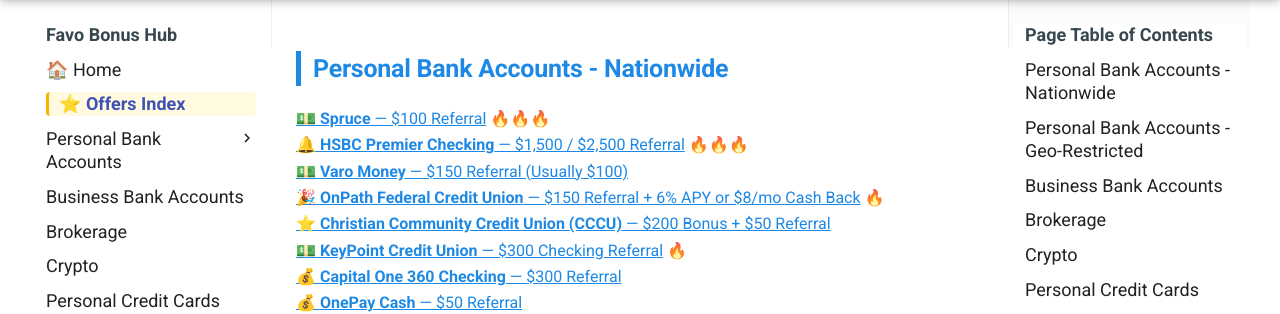
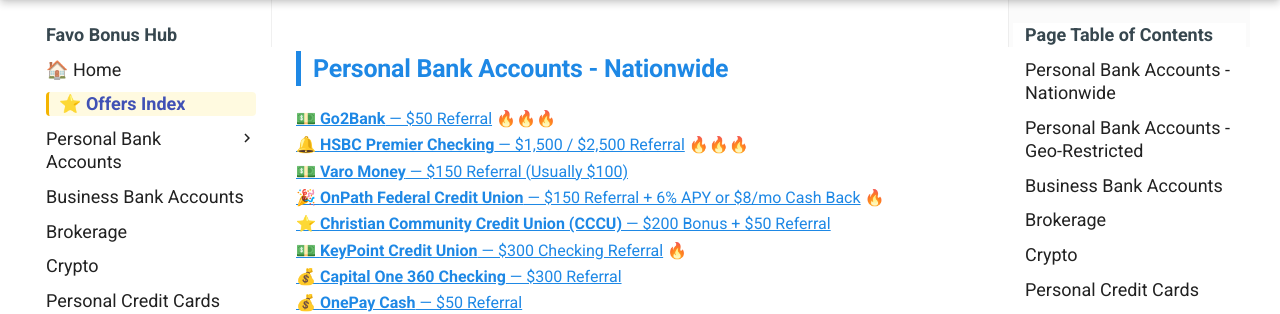
Before and after one commit to whispersofzephyr/favolinkhub-site, an MkDocs documentation site: the page built from docs/offers-index.md, in a window 1280 px wide and 900 px high, scrolled down 310 px. Shown: the part 151-465 px from the top of the window. Built offline with MkDocs 1.6.1 and Material for MkDocs 9.7.7, drawn with Linux system fonts in a browser that asks for light colours.

Commit message:
Update referral offers in offers-index.md

```diff
--- a/docs/offers-index.md
+++ b/docs/offers-index.md
@@ -12,7 +12,7 @@ All current offers, organized by categories:
 <a id="personal-bank-nationwide"></a>
 ## Personal Bank Accounts - Nationwide
 
-[💵 **Spruce** — $100 Referral](personal-bank-nationwide.md#spruce) 🔥🔥🔥
+[💵 **Go2Bank** — $50 Referral](personal-bank-nationwide.md#go2bank) 🔥🔥🔥
 [🔔 **HSBC Premier Checking** — $1,500 / $2,500 Referral](personal-bank-nationwide.md#hsbc-premier-checking) 🔥🔥🔥
 [💵 **Varo Money** — $150 Referral (Usually $100)](personal-bank-nationwide.md#varo-money)
 [🎉 **OnPath Federal Credit Union** — $150 Referral + 6% APY or $8/mo Cash Back](personal-bank-nationwide.md#onpath-fcu) 🔥
```
